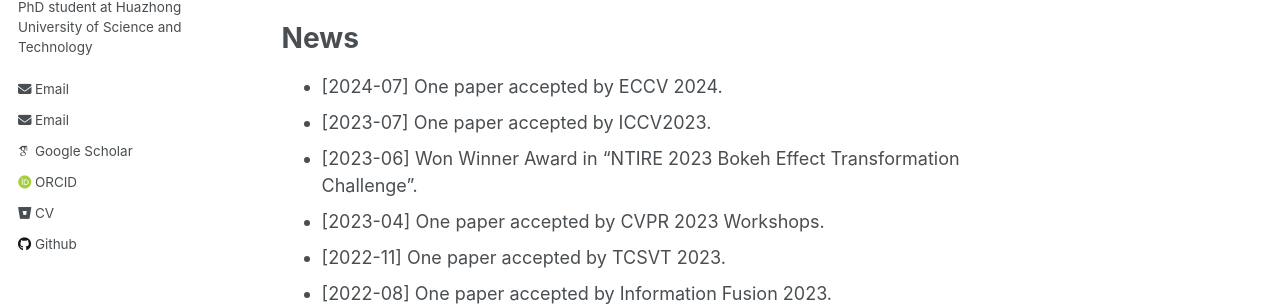
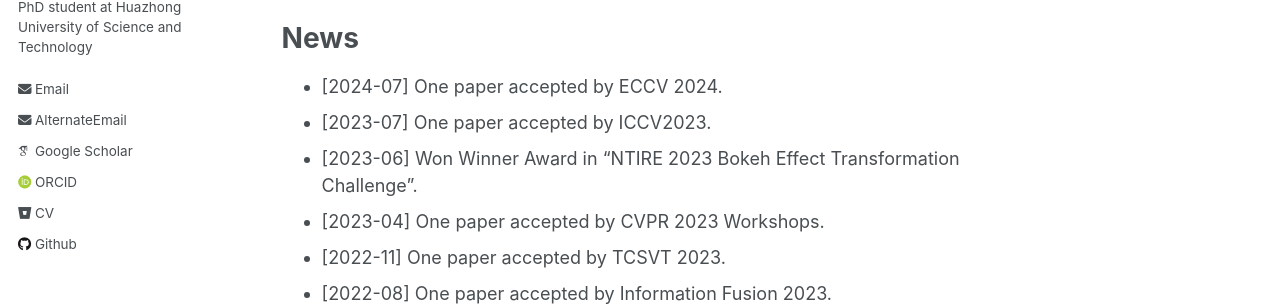
Before and after one commit to xianrui-luo/xianrui-luo.github.io, a Jekyll site: the page built from _pages/about.md, in a window 1280 px wide. Shown: the part 285-591 px from the top of the page. Built offline with Jekyll 4.4.1, drawn with Linux system fonts in a browser that asks for light colours; some web fonts are replaced.

Commit message:
Update author-profile.html

```diff
--- a/_includes/author-profile.html
+++ b/_includes/author-profile.html
@@ -37,7 +37,7 @@
         <li><a href="mailto:{{ author.email }}"><i class="fas fa-fw fa-envelope icon-pad-right" aria-hidden="true"></i>{{ site.data.ui-text[site.locale].email_label | default: "Email" }}</a></li>
       {% endif %}
       {% if author.alternateemail %}
-        <li><a href="mailto:{{ author.alternateemail }}"><i class="fas fa-fw fa-envelope icon-pad-right" aria-hidden="true"></i>{{ site.data.ui-text[site.locale].email_label | default: "AlternateEmail" }}</a></li>
+        <li><a href="mailto:{{ author.alternateemail }}"><i class="fas fa-fw fa-envelope icon-pad-right" aria-hidden="true"></i>AlternateEmail</a></li>
       {% endif %}
 
       <!-- Font Awesome and Academicons icons / Academic websites -->
```
